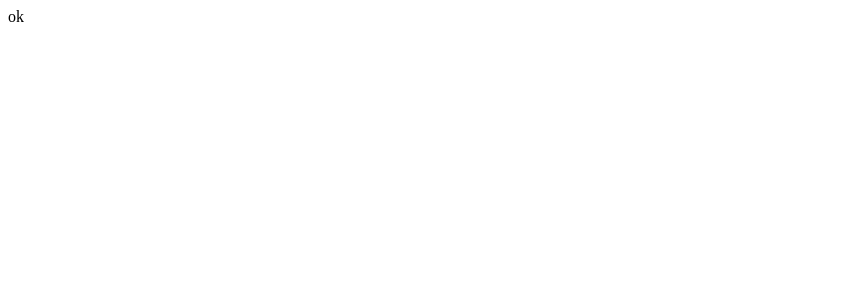
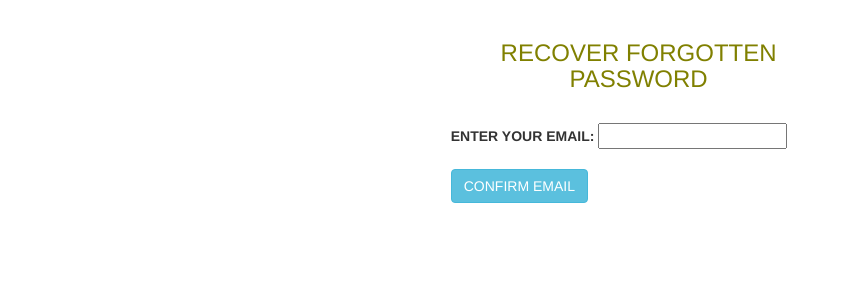
Before and after one commit to shaheen2013/bfcalculator, a CodeIgniter app: page /bfcalculator/user/forgot_password in a window 1280 px wide. Before the commit the part shown is almost empty. Shown: the top 300 px of the page, without its empty margins (0-842 px from the left). Run offline with CodeIgniter, Linux system fonts and the light colour scheme; some libraries are stand-ins or nearby versions.

Commit message:
InProgress@ForgotPassword 1

```diff
--- a/application/controllers/User.php
+++ b/application/controllers/User.php
@@ -112,7 +112,36 @@ class User extends CI_Controller {
 
     function forgot_password() {
 
-        echo 'ok';
+        if(isset($_POST) && count($_POST) > 0) {
+
+            $fp_email = $this->input->post('fp_email');
+
+            echo $fp_email;
+
+            //$this->send_password_reset_link($fp_email);
+
+
+        } else {
+
+            $data['_view'] = 'user/forgot_password';
+            $this->load->view('layouts/main',$data);
+
+        }
+
+    }
+
+    private function send_password_reset_link($email) {
+
+        //$this->send_email($eDtata);
+
+
+    }
+
+    private function send_email($eData) {
+
+
+
+
     }
 
 }
--- a/application/views/user/forgot_password.php
+++ b/application/views/user/forgot_password.php
@@ -9,10 +9,14 @@
 defined('BASEPATH') OR exit('No direct script access allowed');
 
 ?>
-
-<div class="col-sm-offset-2 col-sm-8">
+<?php echo form_open('user/forgot_password',array("class"=>"form-horizontal", "method"=>"post")); ?>
+<div class="col-sm-offset-4 col-sm-4">
 	<br>
-	<h3 class="page-heading">RECOVER BF CALCULATOR PASSWORD</h3>
+	<h3 class="page-heading">RECOVER FORGOTTEN PASSWORD</h3>
 	<br>
-
+	<b>ENTER YOUR EMAIL: </b> <input type="text" name="fp_email" id="fp_email">
+	<br>
+	<br>
+	<button type="submit" class="btn btn-info">CONFIRM EMAIL</button>
 </div>
+<?php echo form_close(); ?>
```
